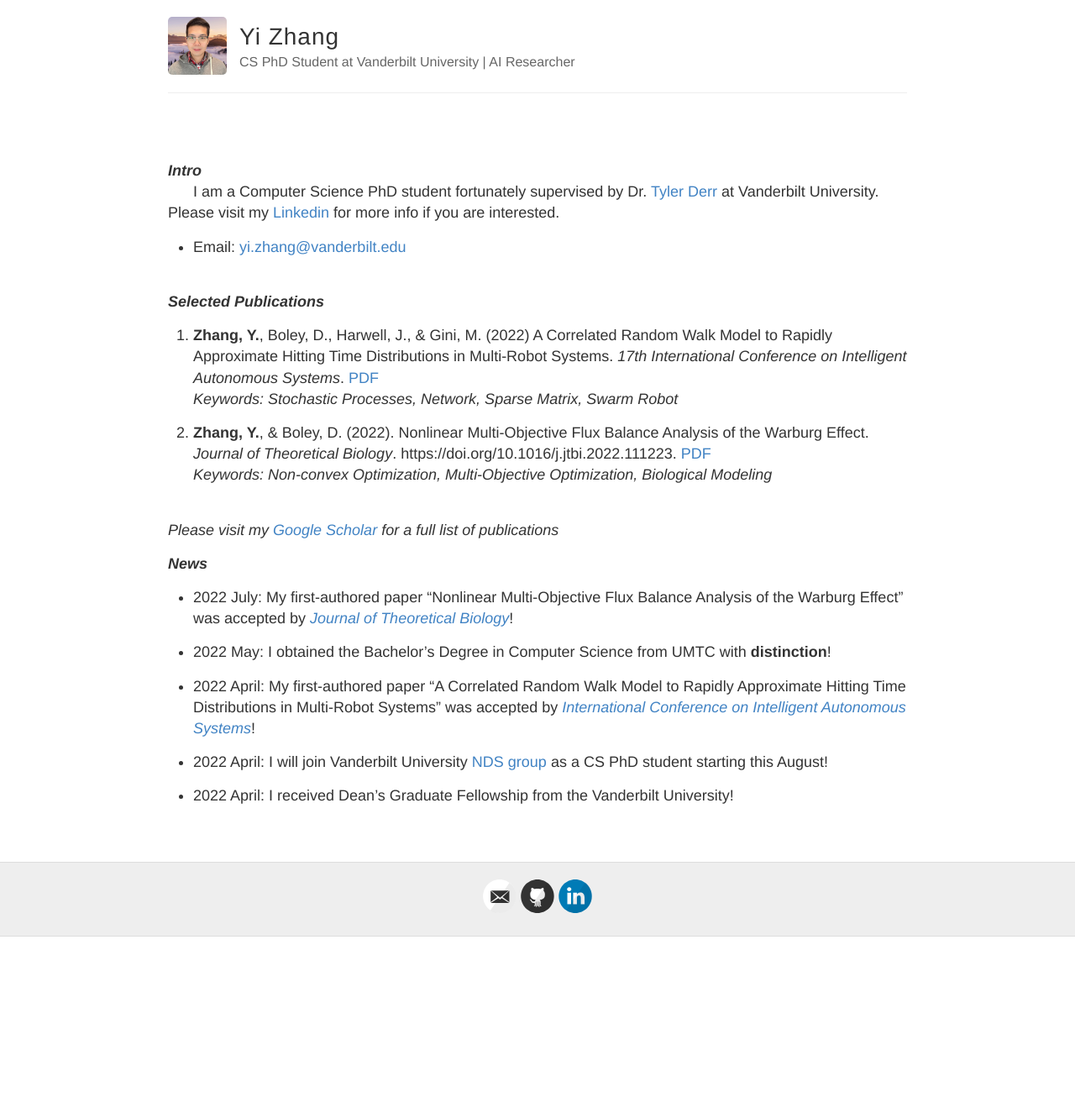
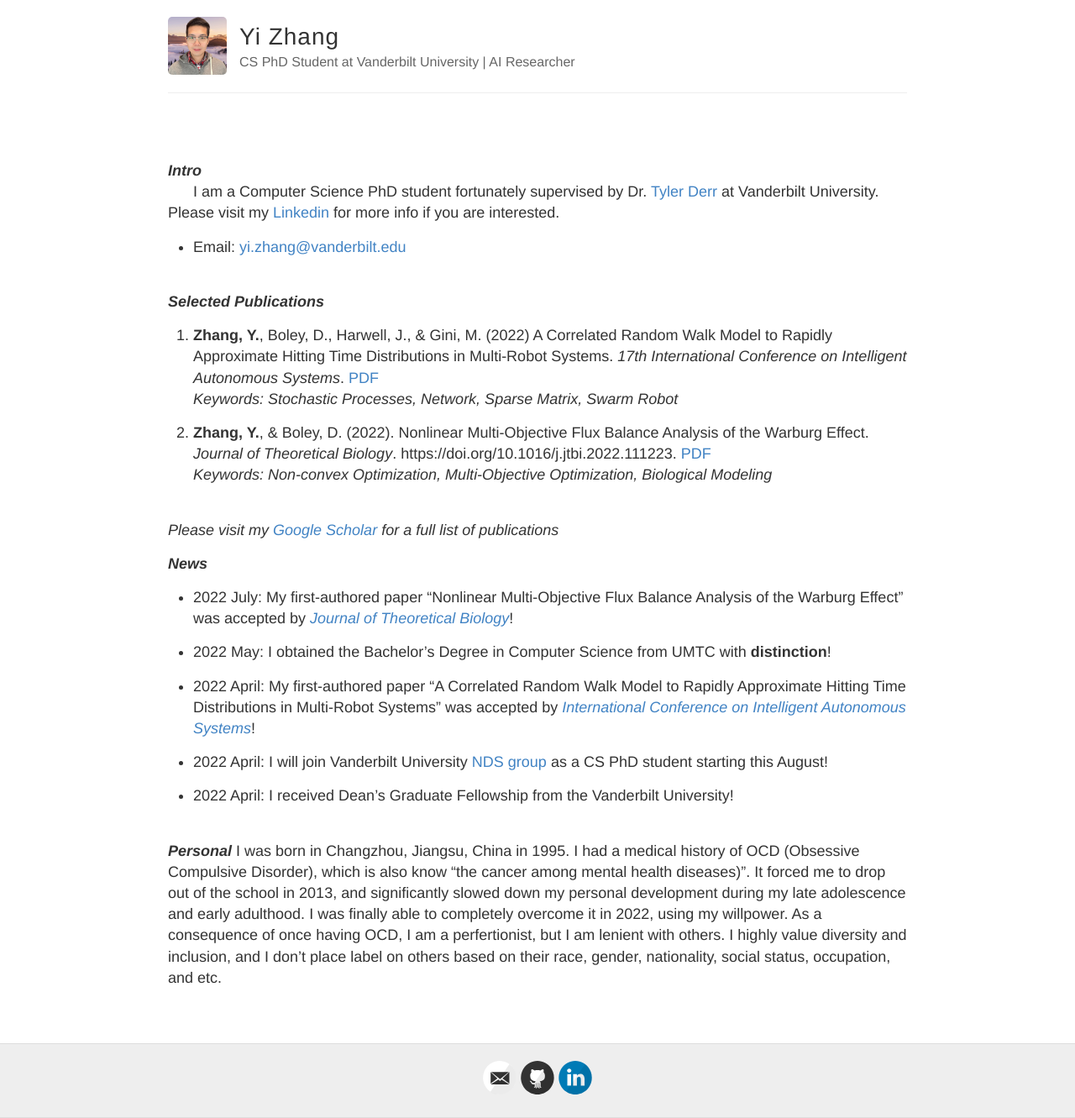
Before and after one commit to YiZhan2854/YiZhan2854.github.io, a Jekyll site: the page built from index.md, in a window 1280 px wide. Shown: the whole page at 84% size. Built offline with Jekyll 4.4.1, drawn with Linux system fonts in a browser that asks for light colours; before the commit the page ends 1115 px from its top, so only the background shows below that.

Commit message:
Update index.md

```diff
--- a/index.md
+++ b/index.md
@@ -29,3 +29,7 @@ published: ture
 - 2022 April: I will join Vanderbilt University [NDS group](https://nds-vu.github.io/) as a CS PhD student starting this August!
 
 - 2022 April: I received Dean's Graduate Fellowship from the Vanderbilt University!
+&nbsp;&nbsp;&nbsp;&nbsp;&nbsp;&nbsp;&nbsp;&nbsp;&nbsp;&nbsp;&nbsp;&nbsp;&nbsp;&nbsp;&nbsp;&nbsp;&nbsp;&nbsp;&nbsp;&nbsp;&nbsp;&nbsp;&nbsp;&nbsp;&nbsp;&nbsp;&nbsp;&nbsp;&nbsp;&nbsp;&nbsp;&nbsp;&nbsp;&nbsp;&nbsp;&nbsp;&nbsp;&nbsp;&nbsp;&nbsp;&nbsp;&nbsp;&nbsp;&nbsp;&nbsp;&nbsp;&nbsp;&nbsp;&nbsp;&nbsp;&nbsp;&nbsp;&nbsp;&nbsp;&nbsp;&nbsp;&nbsp;&nbsp;&nbsp;&nbsp;&nbsp;&nbsp;&nbsp;&nbsp;&nbsp;&nbsp;&nbsp;&nbsp;&nbsp;&nbsp;&nbsp;&nbsp;&nbsp;&nbsp;&nbsp;&nbsp;&nbsp;&nbsp;&nbsp;&nbsp;&nbsp;&nbsp;&nbsp;&nbsp;&nbsp;&nbsp;&nbsp;&nbsp;&nbsp;&nbsp;&nbsp;&nbsp;&nbsp;&nbsp;&nbsp;&nbsp;&nbsp;&nbsp;&nbsp;&nbsp;&nbsp;&nbsp;&nbsp;&nbsp;&nbsp;&nbsp;&nbsp;&nbsp;&nbsp;&nbsp;&nbsp;&nbsp;&nbsp;&nbsp;&nbsp;&nbsp;&nbsp;&nbsp;&nbsp;&nbsp;&nbsp;&nbsp;&nbsp;&nbsp;&nbsp;&nbsp;&nbsp;&nbsp;&nbsp;&nbsp;&nbsp;&nbsp;&nbsp;&nbsp;&nbsp;&nbsp;&nbsp;&nbsp;&nbsp;
+
+***Personal***
+I was born in Changzhou, Jiangsu, China in 1995. I had a medical history of OCD (Obsessive Compulsive Disorder), which is also know "the cancer among mental health diseases)". It forced me to drop out of the school in 2013, and significantly slowed down my personal development during my late adolescence and early adulthood. I was finally able to completely overcome it in 2022, using my willpower. As a consequence of once having OCD, I am a perfertionist, but I am lenient with others. I highly value diversity and inclusion, and I don't place label on others based on their race, gender, nationality, social status, occupation, and etc.
```
